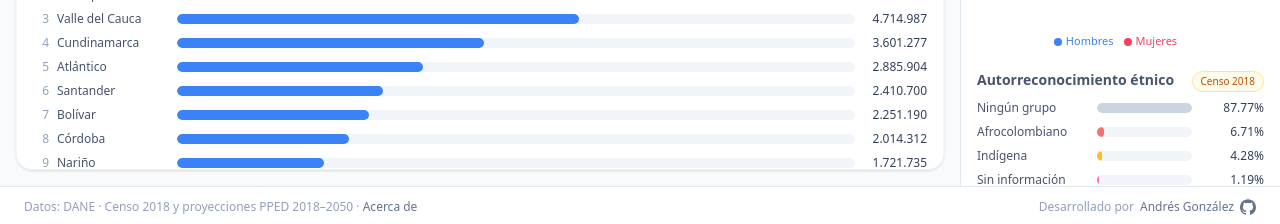
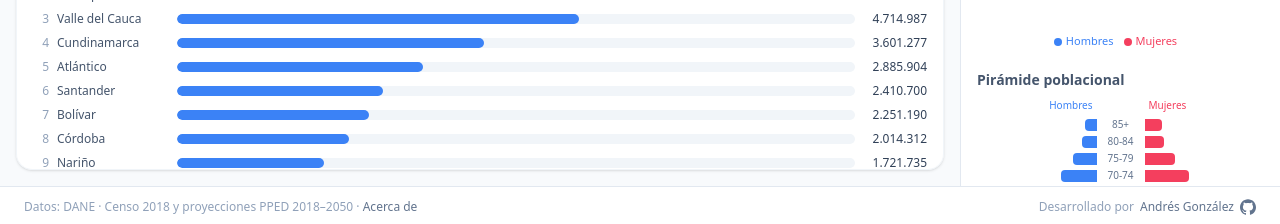
Before and after one commit to andresgobl98/colombia-demographics, a React (Vite) app: page / in a window 1280 px wide. Shown: the part 573-797 px from the top of the page. Built offline with nearby package versions, Linux system fonts and the light colour scheme.

Commit message:
feat: add population pyramid (age by sex) to RegionPanel, lazy-loaded between sex and ethnicity

```diff
--- a/src/components/RegionPanel.jsx
+++ b/src/components/RegionPanel.jsx
@@ -1,5 +1,7 @@
-import { DonutChart, BarBreakdown } from "./charts";
+import { useState, useEffect } from "react";
+import { DonutChart, BarBreakdown, PopulationPyramid } from "./charts";
 import { StatCard } from "./ui";
+import { getAgePyramid } from "../data/selectors";
 
 const SEX_COLORS = { male: "#3b82f6", female: "#f43f5e" };
 const SEX_LABELS  = { male: "Hombres", female: "Mujeres" };
@@ -23,9 +25,20 @@ const ETHNICITY_LABELS = {
   sin_informacion: "Sin información",
 };
 
-export default function RegionPanel({ department, national, year, onBack }) {
+export default function RegionPanel({ department, national, code, year, onBack }) {
   const isNational = !department;
   const display    = isNational ? national : department;
+
+  // Age pyramid is lazy-loaded (age.json is fetched on first use, then cached).
+  const [pyramid, setPyramid] = useState(null);
+  useEffect(() => {
+    let active = true;
+    setPyramid(null);
+    getAgePyramid(code ?? null, year).then((p) => {
+      if (active) setPyramid(p);
+    });
+    return () => { active = false; };
+  }, [code, year]);
 
   const sexData = Object.entries(display?.sex ?? {}).map(([key, value]) => ({
     name:  SEX_LABELS[key]  ?? key,
@@ -108,6 +121,22 @@ export default function RegionPanel({ department, national, year, onBack }) {
         </div>
       )}
 
+      {/* Pirámide poblacional por edad y sexo */}
+      <div>
+        <p className="text-sm font-semibold text-slate-600 dark:text-slate-300 mb-2">
+          Pirámide poblacional
+        </p>
+        {pyramid ? (
+          <PopulationPyramid
+            ageGroups={pyramid.ageGroups}
+            male={pyramid.male}
+            female={pyramid.female}
+          />
+        ) : (
+          <p className="text-xs text-slate-400 dark:text-slate-500">Cargando…</p>
+        )}
+      </div>
+
       {/* Desglose por etnia */}
       {ethnicityData.length > 0 && (
         <div>
--- /dev/null
+++ b/src/components/charts/PopulationPyramid.jsx
@@ -0,0 +1,55 @@
+const MALE_COLOR = "#3b82f6";   // blue-500
+const FEMALE_COLOR = "#f43f5e"; // rose-500
+
+/**
+ * Diverging age-by-sex population pyramid. Males extend left, females right,
+ * around a centered age-group label. Bar widths are relative to the largest
+ * single bar so both sides share one scale. Animates with the year slider.
+ *
+ * @param {string[]} ageGroups  group labels, youngest → oldest
+ * @param {number[]} male       count per group (aligned to ageGroups)
+ * @param {number[]} female     count per group
+ */
+export default function PopulationPyramid({ ageGroups, male, female }) {
+  const max = Math.max(...male, ...female, 0);
+  const fmt = (v) => v.toLocaleString("es-CO");
+  const width = (v) => (max > 0 && v > 0 ? `${(v / max) * 100}%` : 0);
+
+  // Oldest group on top, youngest at the base — standard pyramid orientation.
+  const rows = ageGroups
+    .map((g, i) => ({ group: g, m: male[i], f: female[i] }))
+    .reverse();
+
+  return (
+    <div>
+      <div className="flex text-[10px] font-medium text-slate-400 dark:text-slate-500 mb-1">
+        <span className="flex-1 text-right pr-1" style={{ color: MALE_COLOR }}>Hombres</span>
+        <span className="w-12 shrink-0" />
+        <span className="flex-1 text-left pl-1" style={{ color: FEMALE_COLOR }}>Mujeres</span>
+      </div>
+      <ul className="flex flex-col gap-[2px]">
+        {rows.map(({ group, m, f }) => (
+          <li key={group} className="flex items-center">
+            <div className="flex-1 flex justify-end">
+              <div
+                title={`Hombres ${group}: ${fmt(m)}`}
+                className="h-3 rounded-l-sm transition-all duration-500"
+                style={{ width: width(m), backgroundColor: MALE_COLOR }}
+              />
+            </div>
+            <span className="w-12 shrink-0 text-center text-[10px] tabular-nums text-slate-500 dark:text-slate-400">
+              {group}
+            </span>
+            <div className="flex-1 flex justify-start">
+              <div
+                title={`Mujeres ${group}: ${fmt(f)}`}
+                className="h-3 rounded-r-sm transition-all duration-500"
+                style={{ width: width(f), backgroundColor: FEMALE_COLOR }}
+              />
+            </div>
+          </li>
+        ))}
+      </ul>
+    </div>
+  );
+}
--- a/src/components/charts/index.js
+++ b/src/components/charts/index.js
@@ -2,3 +2,4 @@
 // Import as: import { DonutChart, BarBreakdown } from "../components/charts";
 export { default as DonutChart } from "./DonutChart";
 export { default as BarBreakdown } from "./BarBreakdown";
+export { default as PopulationPyramid } from "./PopulationPyramid";
--- a/src/data/selectors.js
+++ b/src/data/selectors.js
@@ -44,6 +44,25 @@ export function getDepartments(year) {
   return out;
 }
 
+// Age pyramids are heavy, so age.json is loaded on demand (code-split) the
+// first time a pyramid is requested, then cached.
+let _agePromise = null;
+function loadAge() {
+  if (!_agePromise) _agePromise = import("./age.json").then((m) => m.default);
+  return _agePromise;
+}
+
+// Resolve the age-by-sex pyramid for a department (or national when code is
+// null) at a given year: { ageGroups, male[], female[] }.
+export async function getAgePyramid(code, year) {
+  const data = await loadAge();
+  const idx = data.years.indexOf(year);
+  const i = idx === -1 ? data.years.length - 1 : idx;
+  const src = code ? data.departments[code] : data.national;
+  if (!src) return null;
+  return { ageGroups: data.ageGroups, male: src.male[i], female: src.female[i] };
+}
+
 // National aggregate for a given year.
 export function getNational(year) {
   const s = staticData.national;
--- a/src/pages/Dashboard.jsx
+++ b/src/pages/Dashboard.jsx
@@ -76,7 +76,7 @@ export default function Dashboard({ state, actions }) {
           <TopicRanking data={departments} metric={metric} />
         </main>
         <aside className="w-80 bg-white dark:bg-slate-800 border-l border-slate-200 dark:border-slate-700 overflow-y-auto">
-          <RegionPanel department={selectedDept} national={national} year={selectedYear} />
+          <RegionPanel department={selectedDept} national={national} code={selectedDeptCode} year={selectedYear} />
         </aside>
       </div>
 
@@ -107,6 +107,7 @@ export default function Dashboard({ state, actions }) {
           <RegionPanel
             department={selectedDept}
             national={national}
+            code={selectedDeptCode}
             year={selectedYear}
             onBack={() => setSelectedDeptCode(null)}
           />
```
